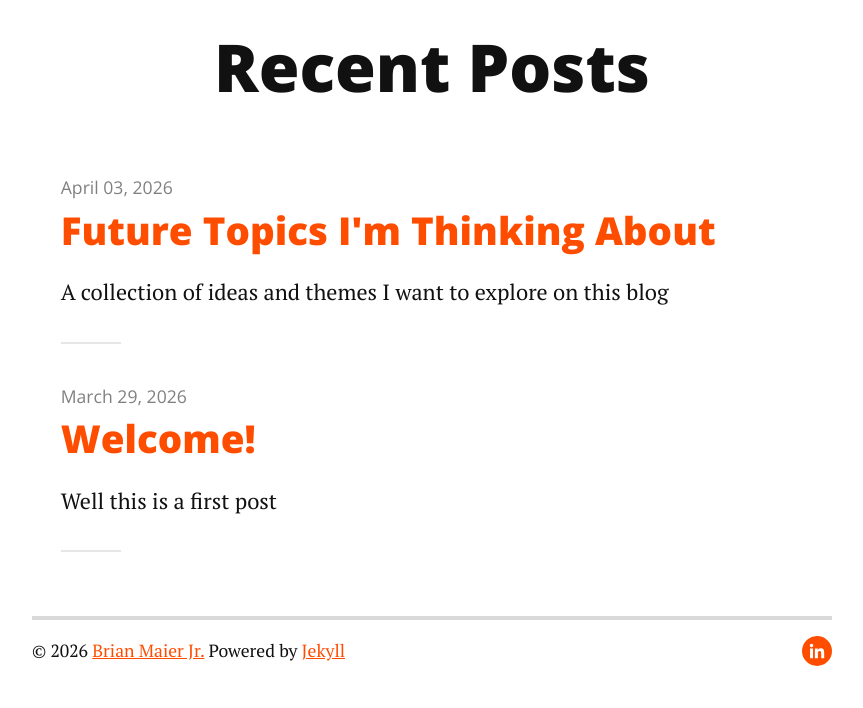
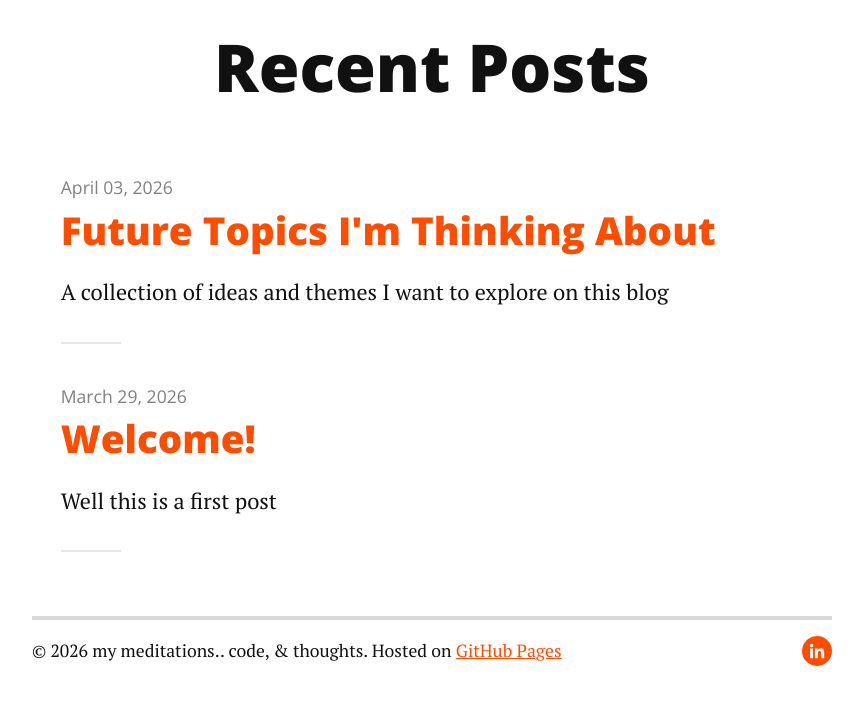
Before and after one commit to marcusmeditations/marcusmeditations.github.io, a Jekyll site: the page built from index.html, in a window 1280 px wide. Shown: the part 330-1038 px from the top of the page, without its empty margins (208-1071 px from the left). Built offline with Jekyll 4.4.1, drawn with Linux system fonts in a browser that asks for light colours; nearby versions of some CDN libraries; the list of posts is cut into pages by our own code.

Commit message:
updating header and footer

```diff
--- a/_includes/footer.html
+++ b/_includes/footer.html
@@ -2,8 +2,8 @@
 	<div class="container">
 		<p class="copy">
 			&copy; {{ site.time | date: '%Y' }}
-			<a href="http://brianmaierjr.com">Brian Maier Jr.</a> Powered by
-			<a href="http://jekyllrb.com">Jekyll</a>
+			{{ site.title }}. Hosted on
+			<a href="https://docs.github.com/en/pages/quickstart">GitHub Pages</a>
 		</p>
 
 		<div class="footer-links">
```
